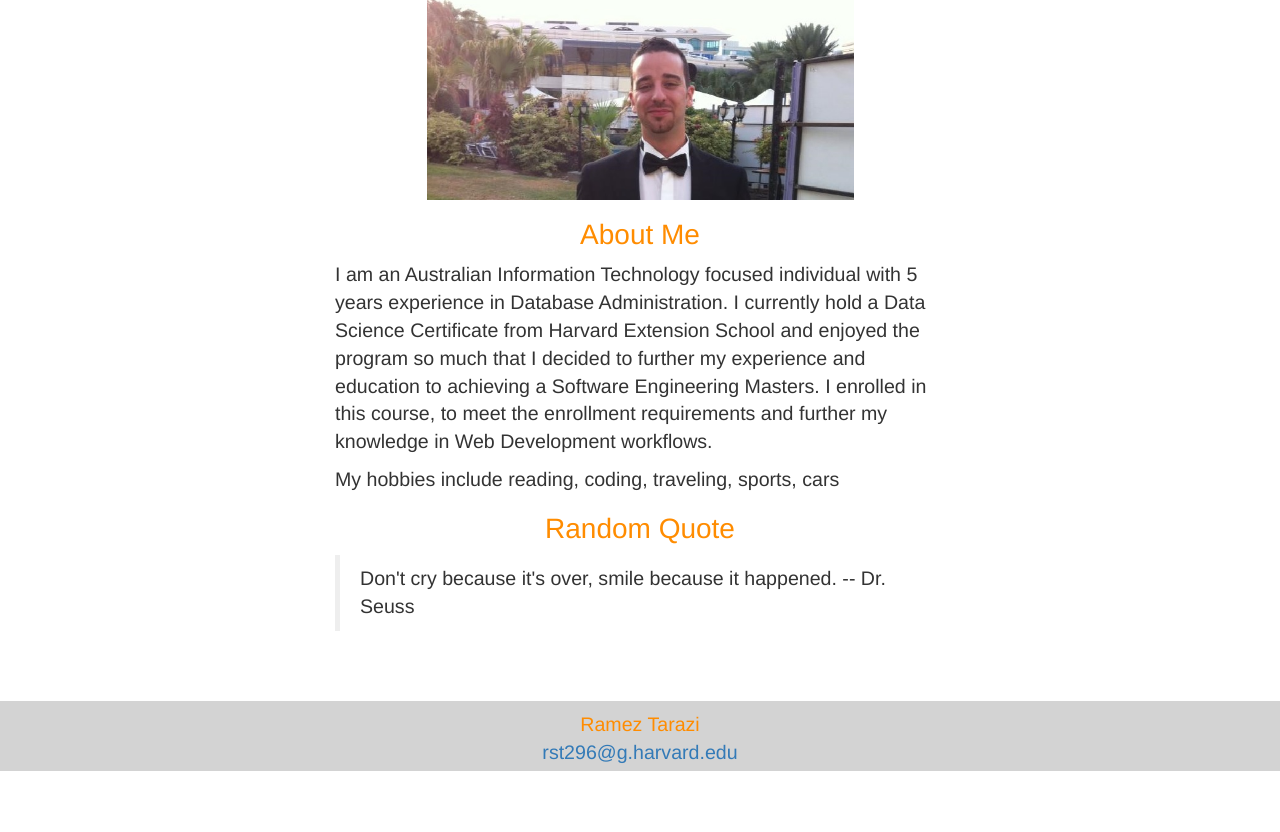
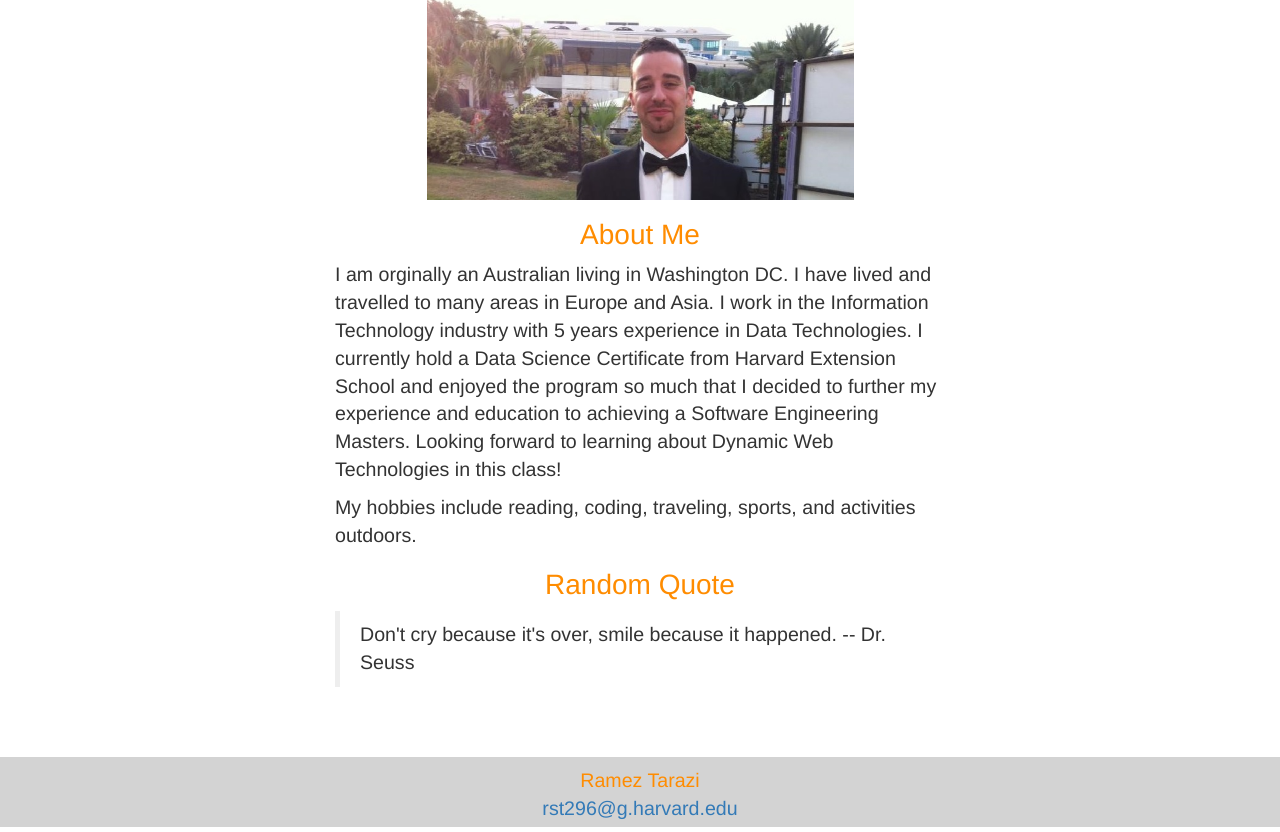
Before and after one commit to mezotarazi/p1, a PHP site: page / in a window 1280 px wide. Shown: the part 153-985 px from the top of the page. Before the commit the page ends 924 px from the top, so only its background shows below. Run offline with PHP 8.4, Linux system fonts and the light colour scheme; some libraries are stand-ins or nearby versions.

Commit message:
edit bio

```diff
--- a/index.php
+++ b/index.php
@@ -24,11 +24,11 @@
 
 		<h2>About Me</h2>
 		<p>
-			I am an Australian Information Technology focused individual with 5 years experience in Database Administration. I currently hold a Data Science Certificate from Harvard Extension School and enjoyed the
-            program so much that I decided to further my experience and education to achieving a Software Engineering Masters. I enrolled in this course, to meet the enrollment requirements and further my knowledge in Web Development workflows.
+			I am orginally an Australian living in Washington DC. I have lived and travelled to many areas in Europe and Asia. I work in the Information Technology industry with 5 years experience in Data Technologies. I currently hold a Data Science Certificate from Harvard Extension School and enjoyed the
+            program so much that I decided to further my experience and education to achieving a Software Engineering Masters. Looking forward to learning about Dynamic Web Technologies in this class!
         </p>
         <p>
-            My hobbies include reading, coding, traveling, sports, cars
+            My hobbies include reading, coding, traveling, sports, and activities outdoors.
 		</p>
 
 
```
